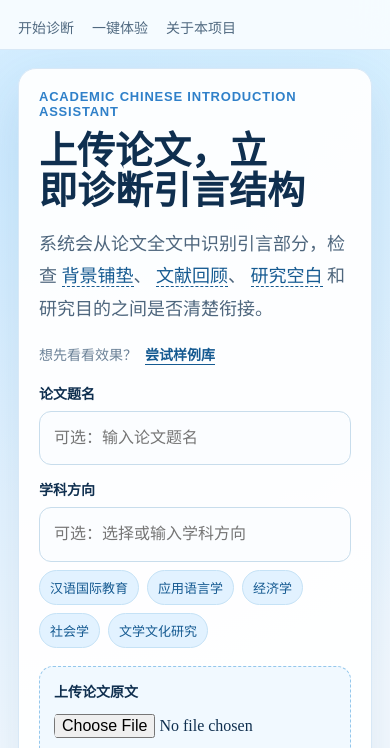
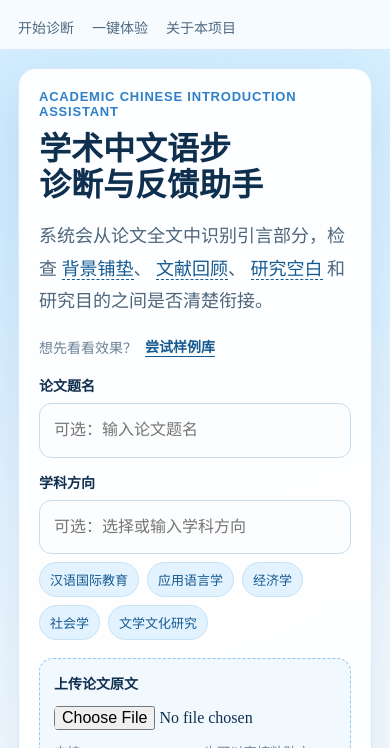
Before and after one commit to fengyongzhang2022-prog/xueshuxiezuo-site, a website: page index.html in a window 390 px wide. Shown: the part 57-805 px from the top of the page. Drawn offline with Linux system fonts and the light colour scheme.

Commit message:
Update hero title and reduce headline size

```diff
--- a/index.html
+++ b/index.html
@@ -31,7 +31,7 @@
         <form class="input-pane" id="agentForm">
           <div class="intro-block">
             <p class="eyebrow">Academic Chinese Introduction Assistant</p>
-            <h1>上传论文，立即诊断引言结构</h1>
+            <h1>学术中文语步诊断与反馈助手</h1>
             <p>
               系统会从论文全文中识别引言部分，检查
               <span class="term" data-tip="文章开头用来说明研究主题为什么重要。">背景铺垫</span>、
--- a/styles.css
+++ b/styles.css
@@ -174,9 +174,9 @@ h1 {
   max-width: 820px;
   margin-bottom: 16px;
   color: var(--ink);
-  font-size: clamp(40px, 5.2vw, 74px);
+  font-size: clamp(34px, 4.1vw, 56px);
   font-weight: 900;
-  line-height: 1.06;
+  line-height: 1.14;
   text-wrap: balance;
 }
 
@@ -810,7 +810,7 @@ textarea:focus {
   }
 
   h1 {
-    font-size: 38px;
+    font-size: 32px;
   }
 
   .footer {
```
